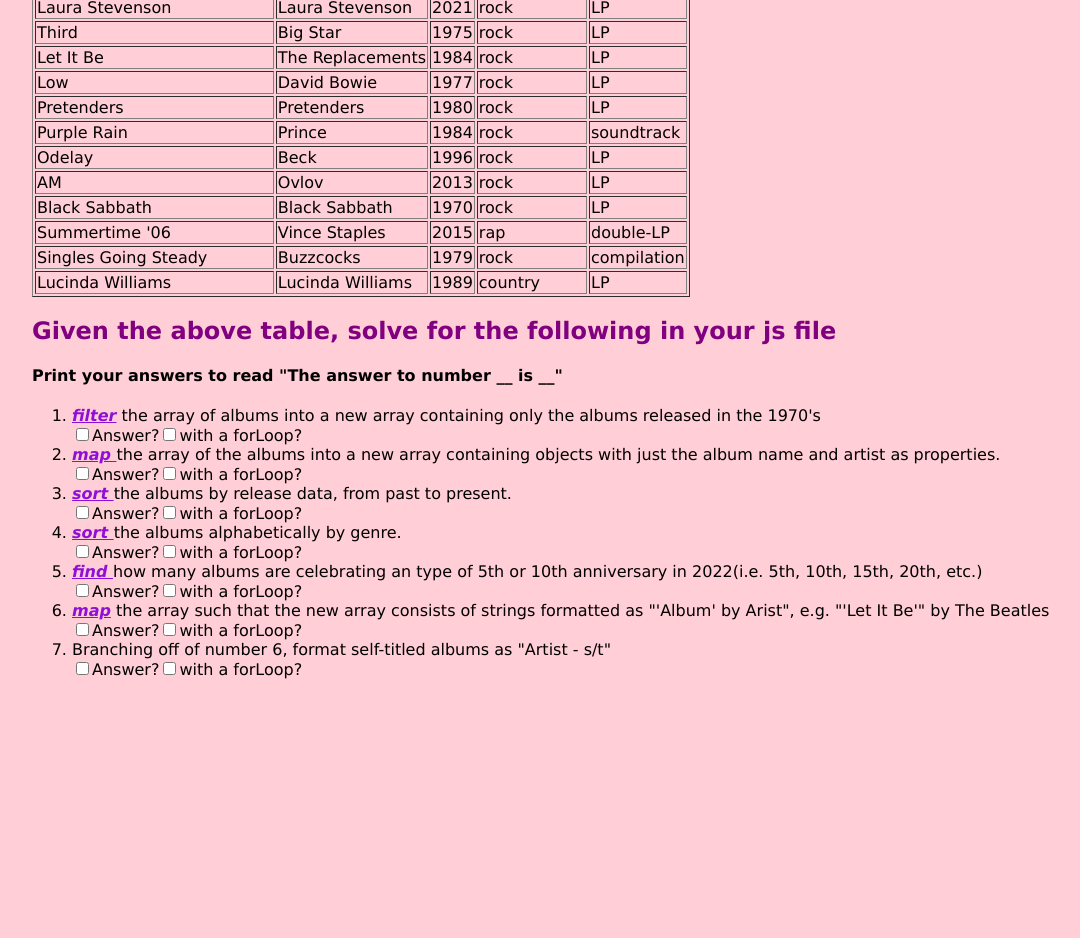
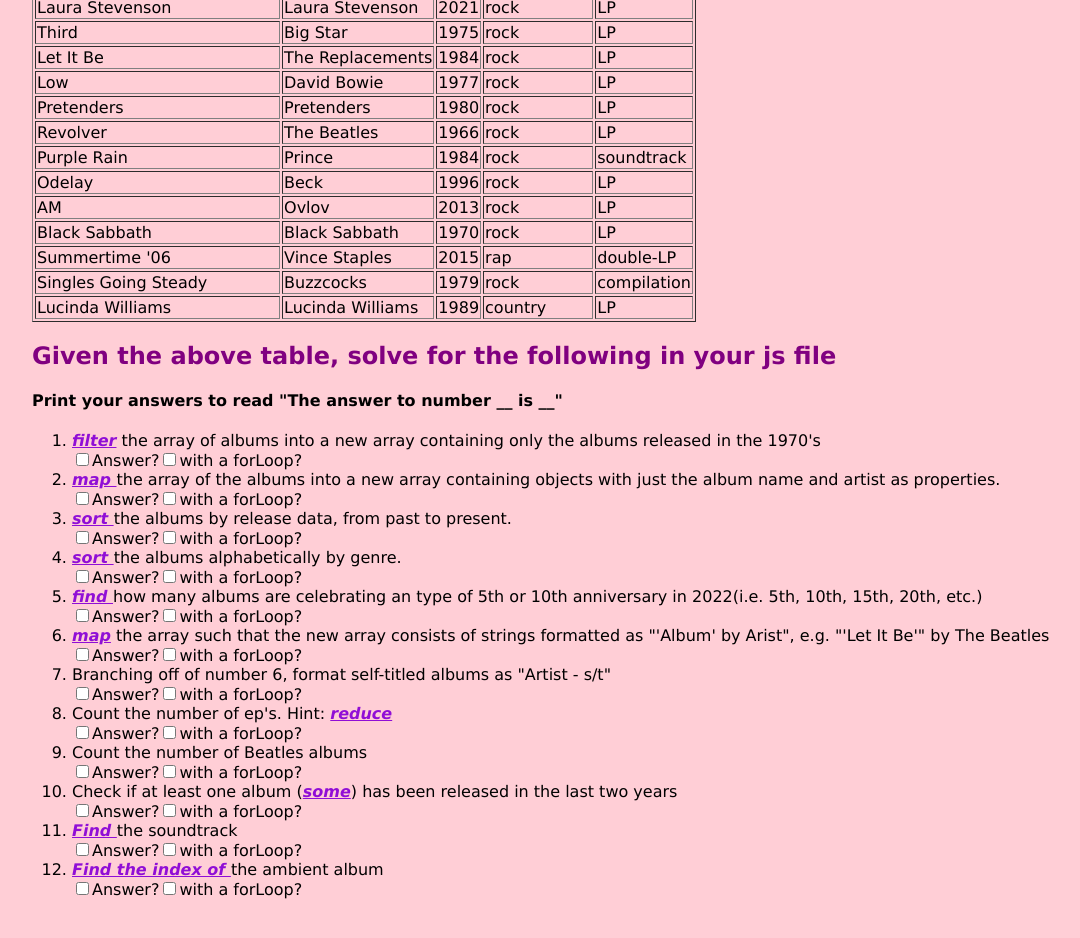
Before and after one commit to timcrisp94/js-arrays-redux, a plain HTML site: page albums-array.html in a window 1280 px wide. Shown: the part 680-1618 px from the top of the page, without its empty margins (18-1098 px from the left). Before the commit the page ends 1409 px from the top, so only its background shows below. Drawn offline with Linux system fonts and the light colour scheme.

Commit message:
add practice problems to albums array html

```diff
--- a/albums-array.html
+++ b/albums-array.html
@@ -32,6 +32,11 @@
       <li><a id="dot-map" href="https://developer.mozilla.org/en-US/docs/Web/JavaScript/Reference/Global_Objects/Array/find">find </a> how many albums are celebrating an type of 5th or 10th anniversary in 2022(i.e. 5th, 10th, 15th, 20th, etc.) <br><input type ="checkbox"><label for="answer">Answer?</label><input type="checkbox"><label>with a forLoop?</label></li>
       <li><a id="dot-map" href="https://developer.mozilla.org/en-US/docs/Web/JavaScript/Reference/Global_Objects/Array/map">map</a> the array such that the new array consists of strings formatted as "'Album' by Arist", e.g. "'Let It Be'" by The Beatles<br><input type ="checkbox"><label for="answer">Answer?</label><input type="checkbox"><label>with a forLoop?</label></li>
       <li>Branching off of number 6, format self-titled albums as "Artist - s/t"<br><input type ="checkbox"><label for="answer">Answer?</label><input type="checkbox"><label>with a forLoop?</label></li>
+      <li>Count the number of ep's. Hint: <a id="dot-map" href="https://developer.mozilla.org/en-US/docs/Web/JavaScript/Reference/Global_Objects/Array/reduce">reduce</a><br><input type ="checkbox"><label for="answer">Answer?</label><input type="checkbox"><label>with a forLoop?</label></li>
+      <li>Count the number of Beatles albums<br><input type ="checkbox"><label for="answer">Answer?</label><input type="checkbox"><label>with a forLoop?</label></li>
+      <li>Check if at least one album (<a id="dot-map" href="https://developer.mozilla.org/en-US/docs/Web/JavaScript/Reference/Global_Objects/Array/some">some</a>) has been released in the last two years<br><input type ="checkbox"><label for="answer">Answer?</label><input type="checkbox"><label>with a forLoop?</label></li>
+      <li><a id="dot-map" href="https://developer.mozilla.org/en-US/docs/Web/JavaScript/Reference/Global_Objects/Array/find">Find </a>the soundtrack <br><input type ="checkbox"><label for="answer">Answer?</label><input type="checkbox"><label>with a forLoop?</label></li>
+      <li><a id="dot-map" href="https://developer.mozilla.org/en-US/docs/Web/JavaScript/Reference/Global_Objects/Array/find">Find the index of </a>the ambient album<br><input type ="checkbox"><label for="answer">Answer?</label><input type="checkbox"><label>with a forLoop?</label></li>
     </ol>
 
   </div>
--- a/albums-array.js
+++ b/albums-array.js
@@ -16,7 +16,7 @@
   {album: "Head Hunters", artist: "Herbie Hancock", year: 1973, genre: "jazz", type: "LP"},
   {album: "Happiness Hours", artist: "The Sidekicks", year: 2018, genre: "rock", type: "LP"},
   {album: "Lando", artist: "Kudrow", year: 2009, genre: "rock", type: "EP"},
-  {album: "Ambient 1 (Music for Airports", artist: "Brian Eno", year: 1979, genre: "ambient", type: "LP"},
+  {album: "Ambient 1 (Music for Airports)", artist: "Brian Eno", year: 1979, genre: "ambient", type: "LP"},
   {album: "Complete Discography", artist: "Minor Threat", year: 1989, genre: "rock", type: "compilation"},
   {album: "Abbey Road", artist: "The Beatles", year: 1969, genre: "rock", type: "LP"},
   {album: "Get Disowned", artist: "Hop Along", year: 2011, genre: "rock", type: "LP"},
@@ -27,6 +27,7 @@
   {album: "Let It Be", artist: "The Replacements", year: 1984, genre: "rock", type: "LP"},
   {album: "Low", artist: "David Bowie", year: 1977, genre: "rock", type: "LP"},
   {album: "Pretenders", artist: "Pretenders", year: 1980, genre: "rock", type: "LP"},
+  {album: "Revolver", artist: "The Beatles", year: 1966, genre: "rock", type: "LP"},
   {album: "Purple Rain", artist: "Prince", year: 1984, genre: "rock", type: "soundtrack"},
   {album: "Odelay", artist: "Beck", year: 1996, genre: "rock", type: "LP"},
   {album: "AM", artist: "Ovlov", year: 2013, genre: "rock", type: "LP"},
```
